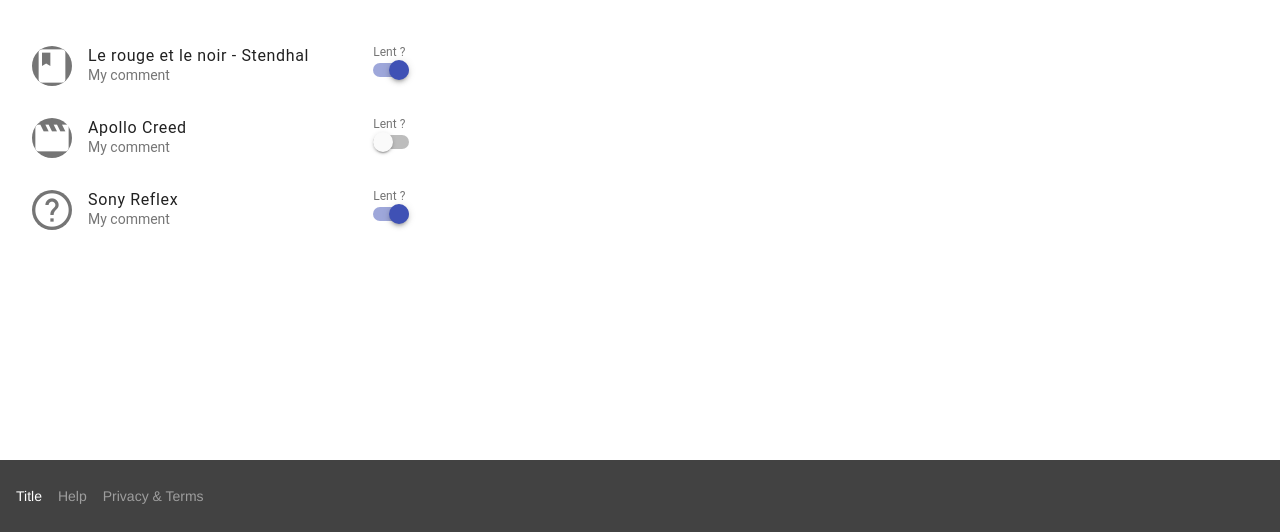
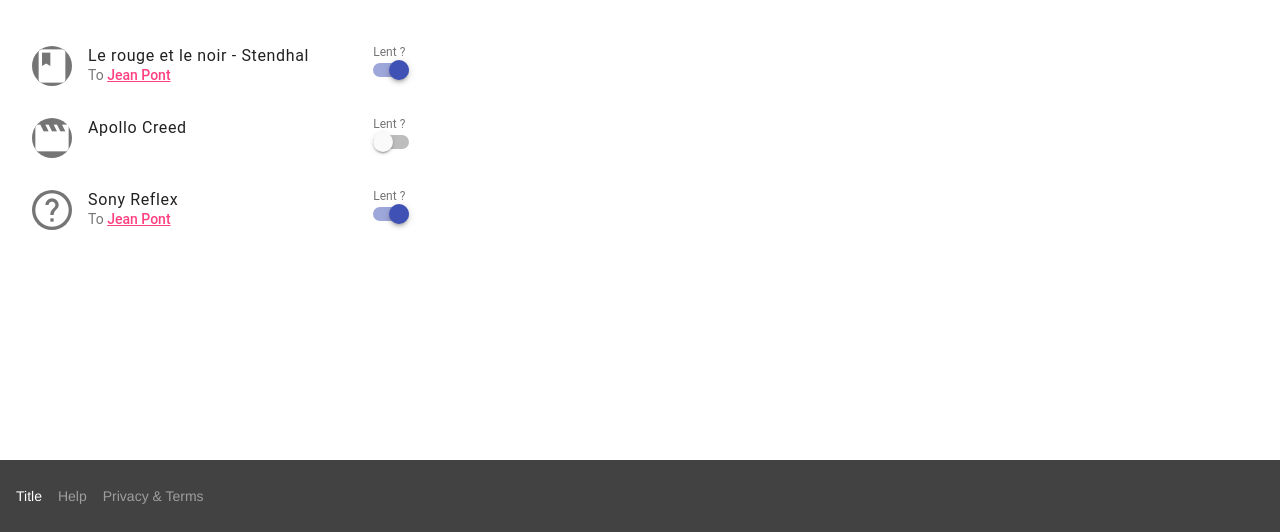
Before and after one commit to Voilier/kolkhoze-front, a website: page html_mockup/index.html in a window 1280 px wide. Shown: the part 268-800 px from the top of the page. Drawn offline with nearby package versions, Linux system fonts and the light colour scheme; files that its build step writes are made by us from their sources; files whose address does not match are found by name; a web font is replaced by a local one.

Commit message:
adding comment lent to

```diff
--- a/html_mockup/index.html
+++ b/html_mockup/index.html
@@ -52,12 +52,13 @@
 
         <div class="mdl-cell mdl-cell--4-col login">
           <h2>Inventory</h2>
+
           <ul class="demo-list-two mdl-list">
             <li class="mdl-list__item mdl-list__item--two-line">
               <span class="mdl-list__item-primary-content">
                   <i class="material-icons mdl-list__item-avatar">book</i>
                   <span>Le rouge et le noir - Stendhal</span>
-              <span class="mdl-list__item-sub-title">My comment</span>
+              <span class="mdl-list__item-sub-title">To <a href="/user/jeanpont">Jean Pont</a></span>
               </span>
               <span class="mdl-list__item-secondary-content">
                   <span class="mdl-list__item-secondary-info">Lent ?</span>
@@ -70,7 +71,7 @@
               <span class="mdl-list__item-primary-content">
                   <i class="material-icons mdl-list__item-avatar">movie</i>
                   <span>Apollo Creed</span>
-              <span class="mdl-list__item-sub-title">My comment</span>
+                  <span class="mdl-list__item-sub-title"></span>
               </span>
               <span class="mdl-list__item-secondary-content">
                   <span class="mdl-list__item-secondary-info">Lent ?</span>
@@ -83,7 +84,7 @@
               <span class="mdl-list__item-primary-content">
                   <i class="material-icons mdl-list__item-avatar">help</i>
                   <span>Sony Reflex</span>
-              <span class="mdl-list__item-sub-title">My comment</span>
+                  <span class="mdl-list__item-sub-title">To <a href="/user/jeanpont">Jean Pont</a></span>
               </span>
               <span class="mdl-list__item-secondary-content">
                   <span class="mdl-list__item-secondary-info">Lent ?</span>
```
Lines whose indentation alone changed are shown as unchanged.
